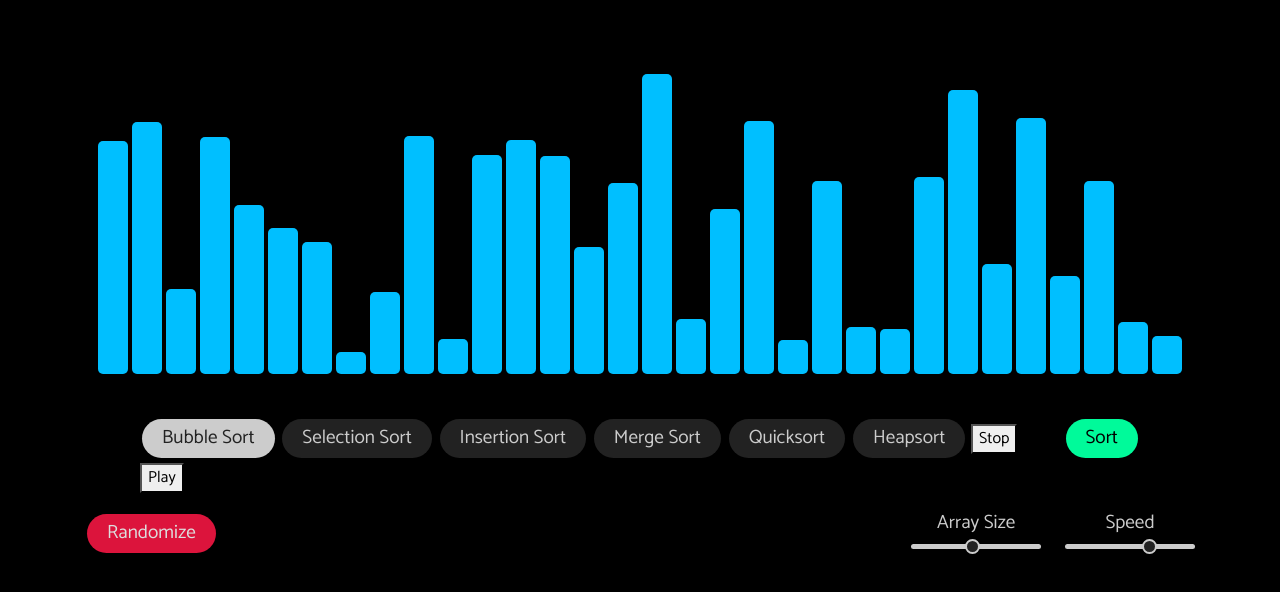
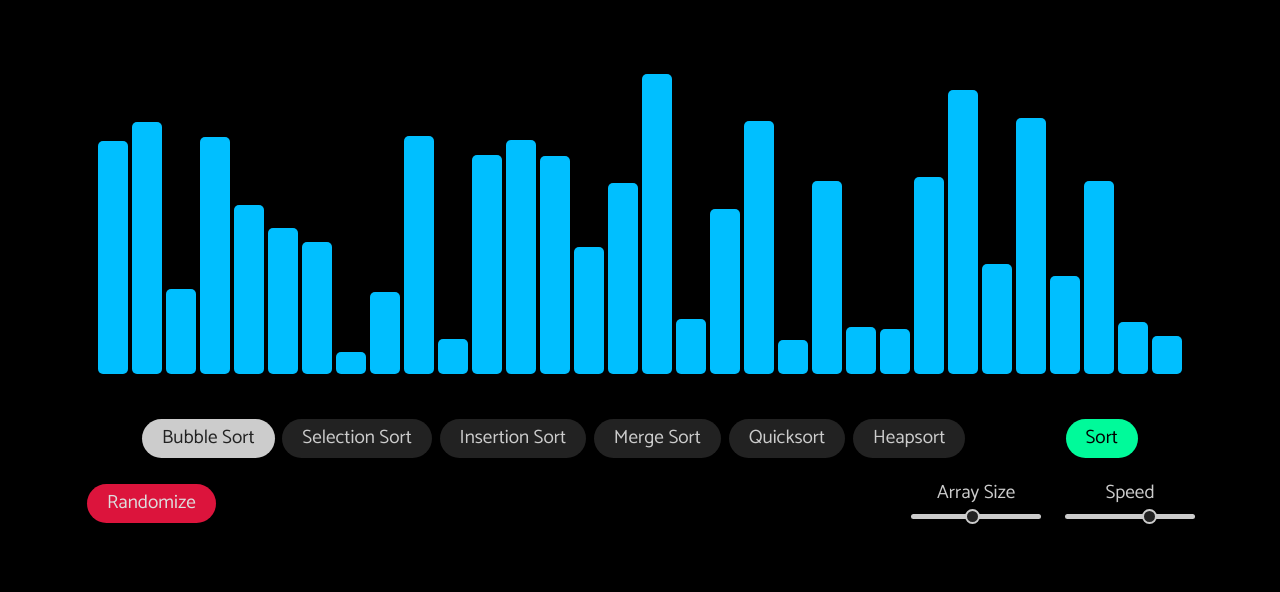
Before and after one commit to novino0001/Sorting-Algorithm-Visualizer-, a plain HTML site: page index.html in a window 1280 px wide. Drawn offline with nearby package versions, Linux system fonts and the light colour scheme.

Commit message:
Update index.html

```diff
--- a/index.html
+++ b/index.html
@@ -88,8 +88,7 @@
             <button class="algo-btn">Quicksort</button>
             <button class="algo-btn">Heapsort</button>
             <button id="sort">Sort</button>
-            <button id = "stop">Stop</button>
-            <button id = "pause">Play</button>
+
         </div>
         <div id="change-container">
             <button id="randomize">Randomize</button>
```
